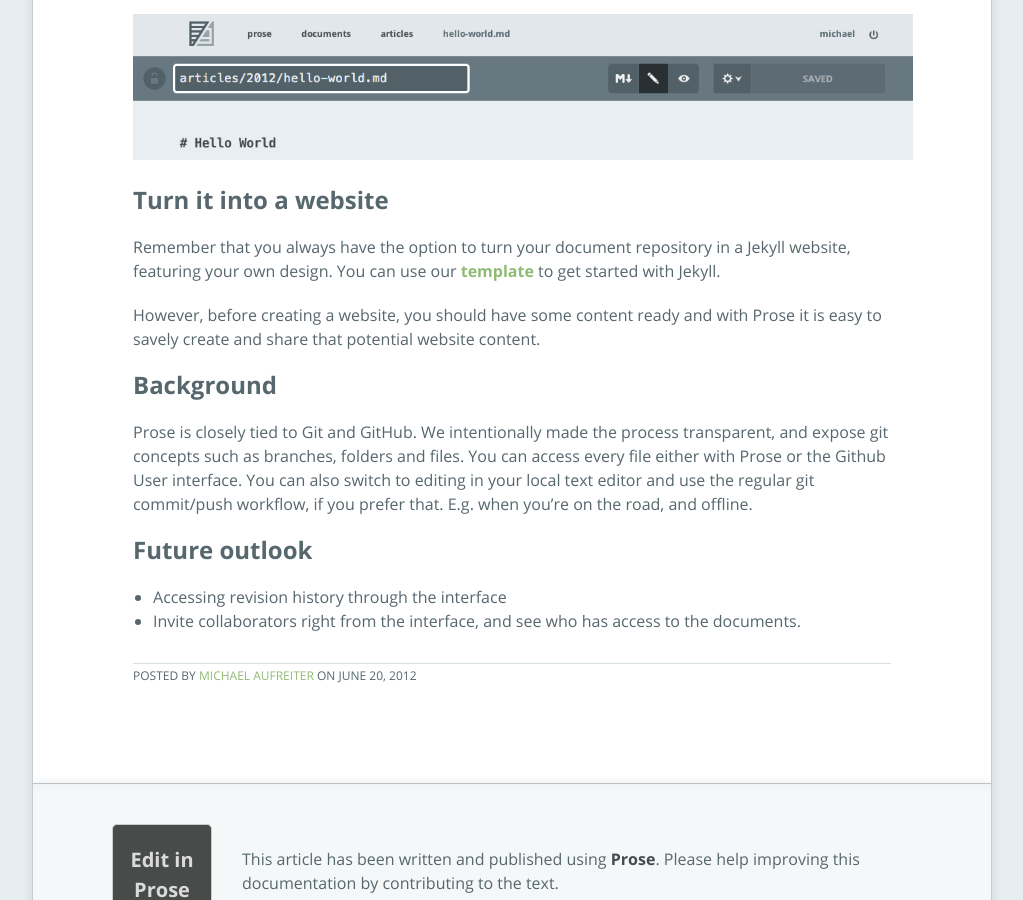
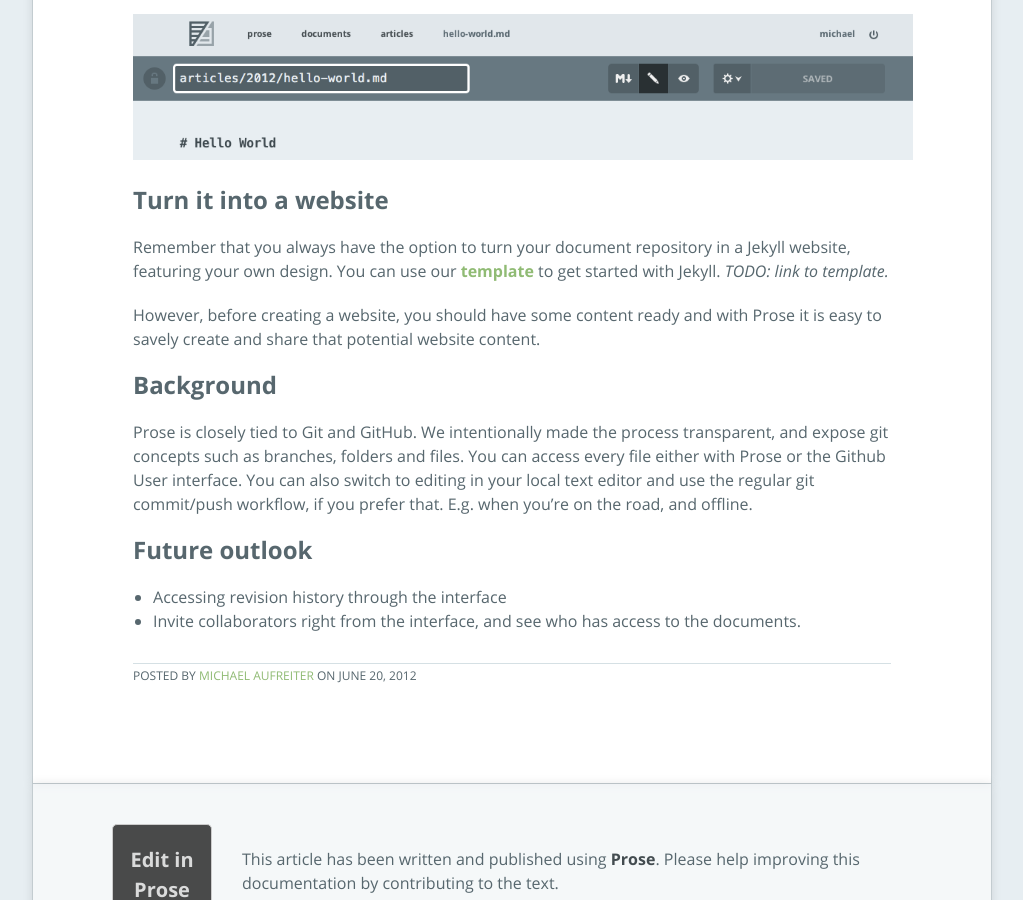
Before and after one commit to prose/prose, a Jekyll site: the page built from _posts/help/2012-06-20-prose-for-writers.md, in a window 1280 px wide and 900 px high, scrolled down 4078 px. Shown: the whole window, without its empty margins (128-1151 px from the left). Built offline with Jekyll 4.4.1, drawn with Linux system fonts in a browser that asks for light colours.

Commit message:
Updated _posts/help/2012-06-20-prose-for-writers.md

```diff
--- a/_posts/help/2012-06-20-prose-for-writers.md
+++ b/_posts/help/2012-06-20-prose-for-writers.md
@@ -10,6 +10,7 @@
 categories:
 - help
 ---
+
 [Prose](http://prose.io) is not only suitable for managing website content. You can use it as a full-featured writing environment too. It provides you a distraction-free writing experience, with a focus on content and structure. Also, you can share your work at any time or invite other people to collaborate on your document.
 
 Here's what you need to get started.
@@ -70,7 +71,7 @@
 
 ## Turn it into a website
 
-Remember that you always have the option to turn your document repository in a Jekyll website, featuring your own design. You can use our [template](http://github.com/) to get started with Jekyll.
+Remember that you always have the option to turn your document repository in a Jekyll website, featuring your own design. You can use our [template](http://github.com/) to get started with Jekyll. *TODO: link to template.*
 
 However, before creating a website, you should have some content ready and with Prose it is easy to savely create and share that potential website content.
 
```
